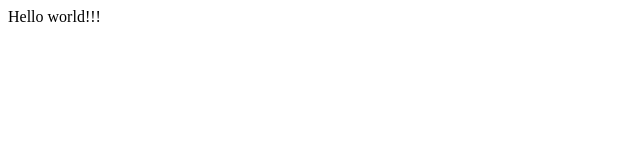
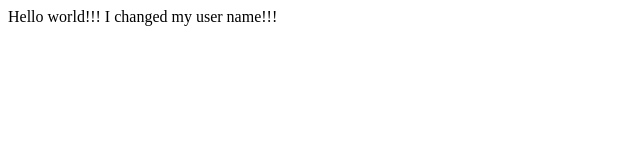
Before and after one commit to ot-oksana-blonskaya/test-projest, a plain HTML site: page index.html in a window 1280 px wide. Shown: the whole page, without its empty margins (0-640 px from the left). Drawn offline with Linux system fonts and the light colour scheme.

Commit message:
check for updates

```diff
--- a/index.html
+++ b/index.html
@@ -9,5 +9,6 @@
 </head>
 <body>
 Hello world!!!
+I changed my user name!!!
 </body>
 </html>
```
